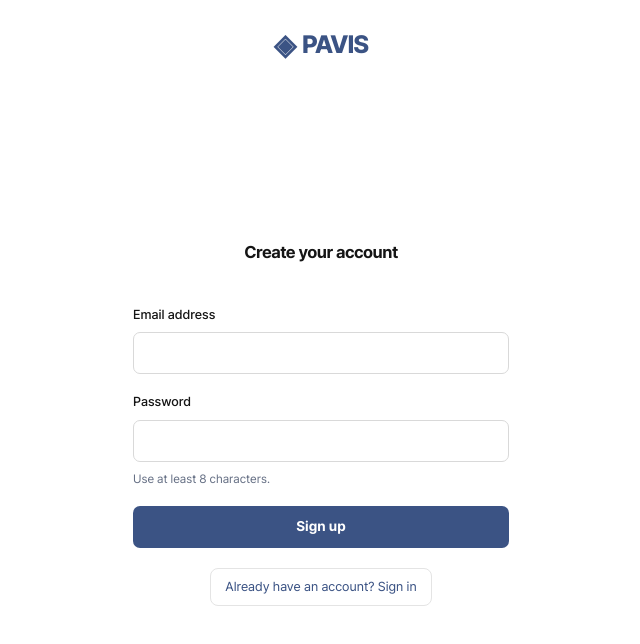
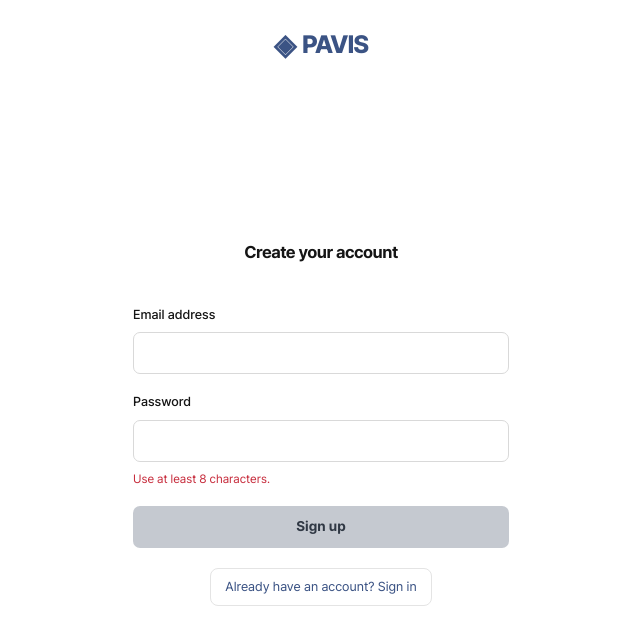
Before and after one commit to zehoss-cmd/Pavis, a Next.js app in the folder apps/web/: page /signup in a window 1280 px wide. Shown: the top 644 px of the page, without its empty margins (319-959 px from the left). Built offline with nearby package versions, Linux system fonts and the light colour scheme.

Commit message:
Show signup password length state dynamically

```diff
--- a/apps/web/src/app/globals.css
+++ b/apps/web/src/app/globals.css
@@ -137,3 +137,6 @@ a:focus-visible, button:focus-visible, summary:focus-visible { outline: 3px soli
 button, input, select, textarea { font-family: inherit; }
 @media (max-width: 480px) { .login-links { gap: 6px; } .login-links a { padding: 8px 7px; font-size: 12px; } }
 .login-panel label small { color: #667085; font-size: 12px; font-weight: 400; }
+.login-panel label small.password-hint-invalid { color: #c72d3d; }
+.login-panel label small.password-hint-valid { color: #667085; }
+.login-panel button:disabled, .login-panel button:disabled:hover { background: #c5c9d0; color: #303844; cursor: not-allowed; }
--- a/apps/web/src/app/signup/page.tsx
+++ b/apps/web/src/app/signup/page.tsx
@@ -1,5 +1,5 @@
 import Link from 'next/link';
-import { signup } from '../auth/actions';
+import { SignupForm } from './signup-form';
 
 export default async function Signup({ searchParams }: { searchParams: Promise<{ error?: string }> }) {
   const params = await searchParams;
@@ -8,11 +8,7 @@ export default async function Signup({ searchParams }: { searchParams: Promise<{
     <section className="login-panel" aria-labelledby="signup-heading">
       <h1 id="signup-heading">Create your account</h1>
       {params.error && <p className="login-message" role="alert">가입 요청을 처리하지 못했습니다. 입력 내용을 확인해 주세요.</p>}
-      <form action={signup}>
-        <label>Email address<input name="email" type="email" autoComplete="email" required /></label>
-        <label>Password<input name="password" type="password" autoComplete="new-password" minLength={8} maxLength={72} required /><small>Use at least 8 characters.</small></label>
-        <button type="submit">Sign up</button>
-      </form>
+      <SignupForm />
       <nav className="login-links" aria-label="Account help"><Link href="/login">Already have an account? Sign in</Link></nav>
     </section>
   </main>;
--- /dev/null
+++ b/apps/web/src/app/signup/signup-form.tsx
@@ -0,0 +1,17 @@
+'use client';
+
+import { useState } from 'react';
+import { signup } from '../auth/actions';
+
+export function SignupForm() {
+  const [password, setPassword] = useState('');
+  const passwordLongEnough = password.length >= 8;
+
+  return <form action={signup}>
+    <label>Email address<input name="email" type="email" autoComplete="email" required /></label>
+    <label>Password<input name="password" type="password" autoComplete="new-password" minLength={8} maxLength={72} required value={password} onChange={event => setPassword(event.target.value)} aria-describedby="signup-password-hint" />
+      <small id="signup-password-hint" className={passwordLongEnough ? 'password-hint-valid' : 'password-hint-invalid'}>Use at least 8 characters.</small>
+    </label>
+    <button type="submit" disabled={!passwordLongEnough}>Sign up</button>
+  </form>;
+}
```
